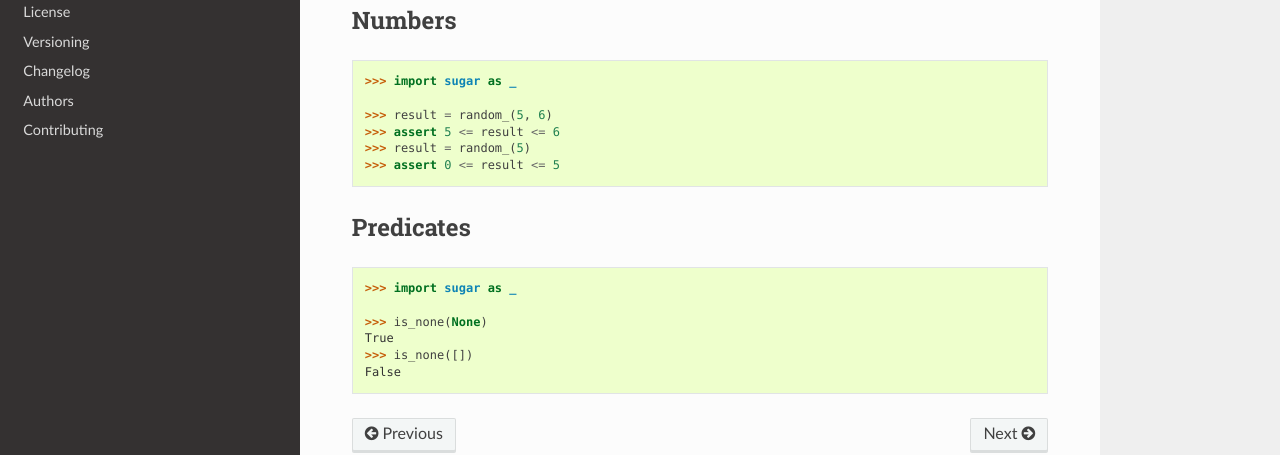
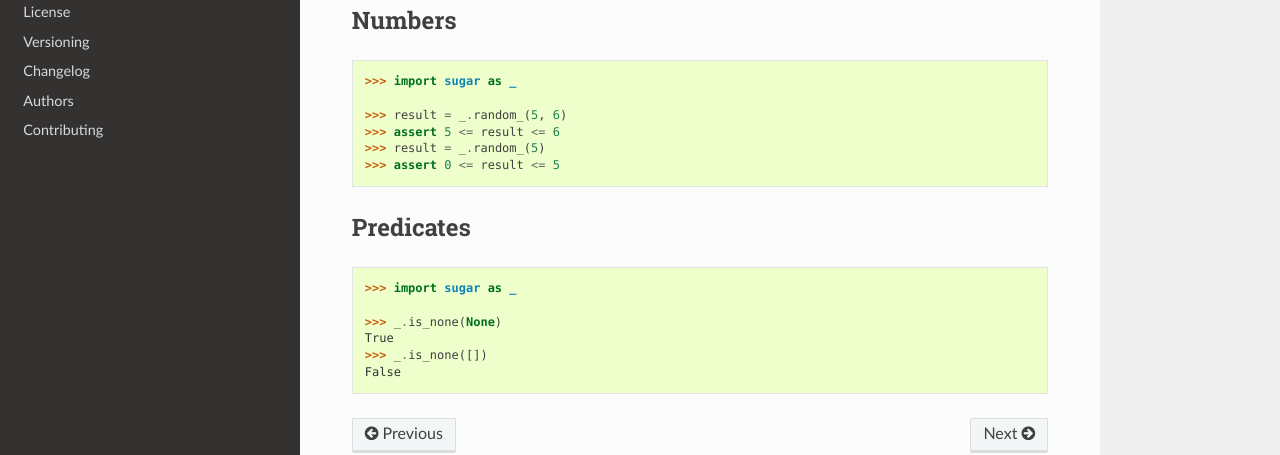
Before and after one commit to bharadwajyarlagadda/sugar.py, a Sphinx documentation site: the page built from docs/example.rst, in a window 1280 px wide and 900 px high, scrolled down 2145 px. Shown: the part 317-772 px from the top of the window. Built offline with Sphinx 7.4.7 and the Read the Docs theme 2.0.0, drawn with Linux system fonts in a browser that asks for light colours; the version number could not be read and is left out.

```diff
--- a/docs/example.rst
+++ b/docs/example.rst
@@ -147,9 +147,9 @@ Numbers
 
     >>> import sugar as _
 
-    >>> result = random_(5, 6)
+    >>> result = _.random_(5, 6)
     >>> assert 5 <= result <= 6
-    >>> result = random_(5)
+    >>> result = _.random_(5)
     >>> assert 0 <= result <= 5
 
 
@@ -160,7 +160,7 @@ Predicates
 
     >>> import sugar as _
 
-    >>> is_none(None)
+    >>> _.is_none(None)
     True
-    >>> is_none([])
+    >>> _.is_none([])
     False
```
